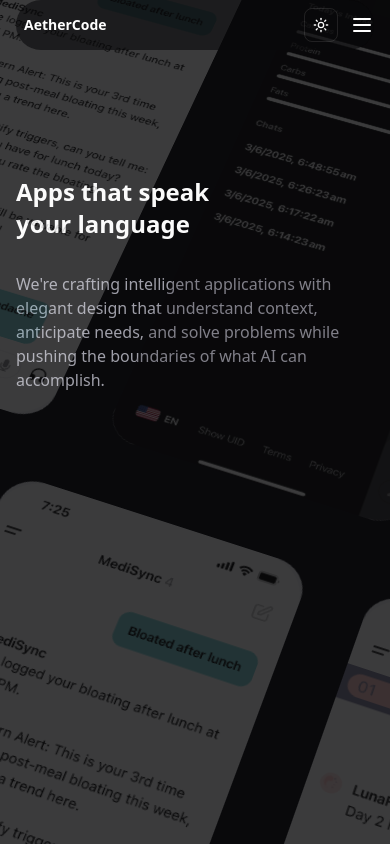
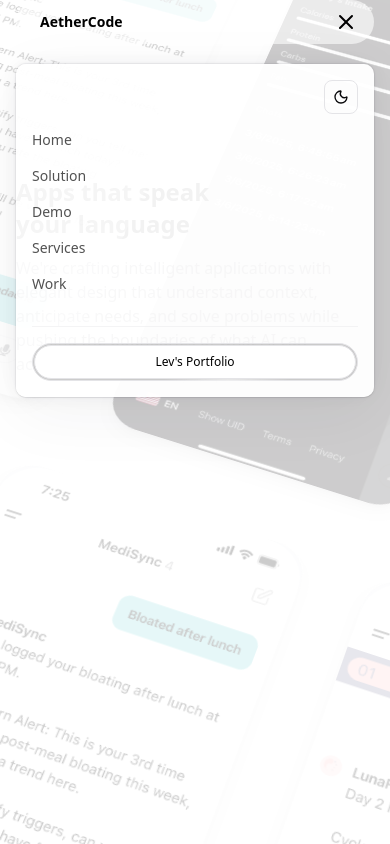
Before and after one commit to LevMartens/aethercode, a Next.js app: page / in a window 390 px wide. Both pictures are taken after a click on the icon 321 px from the left and 25 px from the top of the page. Shown: the top 844 px of the page. Built offline with nearby package versions, Linux system fonts and the light colour scheme.

Commit message:
feat: navbar update + linting

```diff
--- a/src/components/navigation/Navbar.tsx
+++ b/src/components/navigation/Navbar.tsx
@@ -52,7 +52,7 @@ export function Navbar() {
               as="button"
               className="dark:bg-black bg-white text-black dark:text-white flex items-center space-x-2 rounded-full border px-3 py-1 text-xs hover:bg-accent"
             >
-              <Link href="/lev-portfolio">Lev's Portfolio</Link>
+              <Link href="/lev-portfolio">Lev&apos;s Portfolio</Link>
             </HoverBorderGradient>
             <ThemeToggle />
           </div>
@@ -63,7 +63,6 @@ export function Navbar() {
           <MobileNavHeader>
             <AetherCodeLogo />
             <div className="flex items-center gap-3">
-              <ThemeToggle />
               <MobileNavToggle
                 isOpen={isMobileMenuOpen}
                 onClick={() => setIsMobileMenuOpen(!isMobileMenuOpen)}
@@ -76,6 +75,9 @@ export function Navbar() {
             onClose={() => setIsMobileMenuOpen(false)}
             className="backdrop-blur supports-[backdrop-filter]:bg-background/95"
           >
+            <div className="flex justify-end w-full">
+              <ThemeToggle />
+            </div>
             {NAV_ITEMS.map((item, idx) => (
               <a
                 key={`mobile-link-${idx}`}
@@ -96,7 +98,7 @@ export function Navbar() {
                   href="/lev-portfolio"
                   onClick={() => setIsMobileMenuOpen(false)}
                 >
-                  Lev's Portfolio
+                  Lev&apos;s Portfolio
                 </Link>
               </HoverBorderGradient>
             </div>
--- a/src/components/ui/hero-parallax.tsx
+++ b/src/components/ui/hero-parallax.tsx
@@ -104,7 +104,7 @@ export const Header = () => {
       <h1 className="text-2xl font-bold md:text-7xl">
         Apps that speak <br /> your language
       </h1>
-      <p className="mt-8 max-w-2xl text-base md:text-xl text-muted-foreground">
+      <p className="mt-4 md:mt-8 max-w-2xl text-base md:text-xl text-muted-foreground">
         We&apos;re crafting intelligent applications with elegant design that
         understand context, anticipate needs, and solve problems while pushing
         the boundaries of what AI can accomplish.
--- a/src/components/ui/resizable-navbar.tsx
+++ b/src/components/ui/resizable-navbar.tsx
@@ -181,7 +181,7 @@ export const MobileNavHeader = ({
   return (
     <div
       className={cn(
-        "flex w-full flex-row items-center justify-between",
+        "flex w-full flex-row items-center justify-between px-4",
         className
       )}
     >
@@ -204,7 +204,7 @@ export const MobileNavMenu = ({
           animate={{ opacity: 1 }}
           exit={{ opacity: 0 }}
           className={cn(
-            "absolute inset-x-0 top-16 z-50 flex w-full flex-col items-start justify-start gap-4 rounded-lg bg-white px-4 py-8 shadow-[0_0_24px_rgba(34,_42,_53,_0.06),_0_1px_1px_rgba(0,_0,_0,_0.05),_0_0_0_1px_rgba(34,_42,_53,_0.04),_0_0_4px_rgba(34,_42,_53,_0.08),_0_16px_68px_rgba(47,_48,_55,_0.05),_0_1px_0_rgba(255,_255,_255,_0.1)_inset] dark:bg-neutral-950",
+            "absolute inset-x-0 top-16 z-50 flex w-full flex-col items-start justify-start gap-4 rounded-lg bg-white px-4 py-4 shadow-[0_0_24px_rgba(34,_42,_53,_0.06),_0_1px_1px_rgba(0,_0,_0,_0.05),_0_0_0_1px_rgba(34,_42,_53,_0.04),_0_0_4px_rgba(34,_42,_53,_0.08),_0_16px_68px_rgba(47,_48,_55,_0.05),_0_1px_0_rgba(255,_255,_255,_0.1)_inset] dark:bg-neutral-950",
             className
           )}
         >
```
